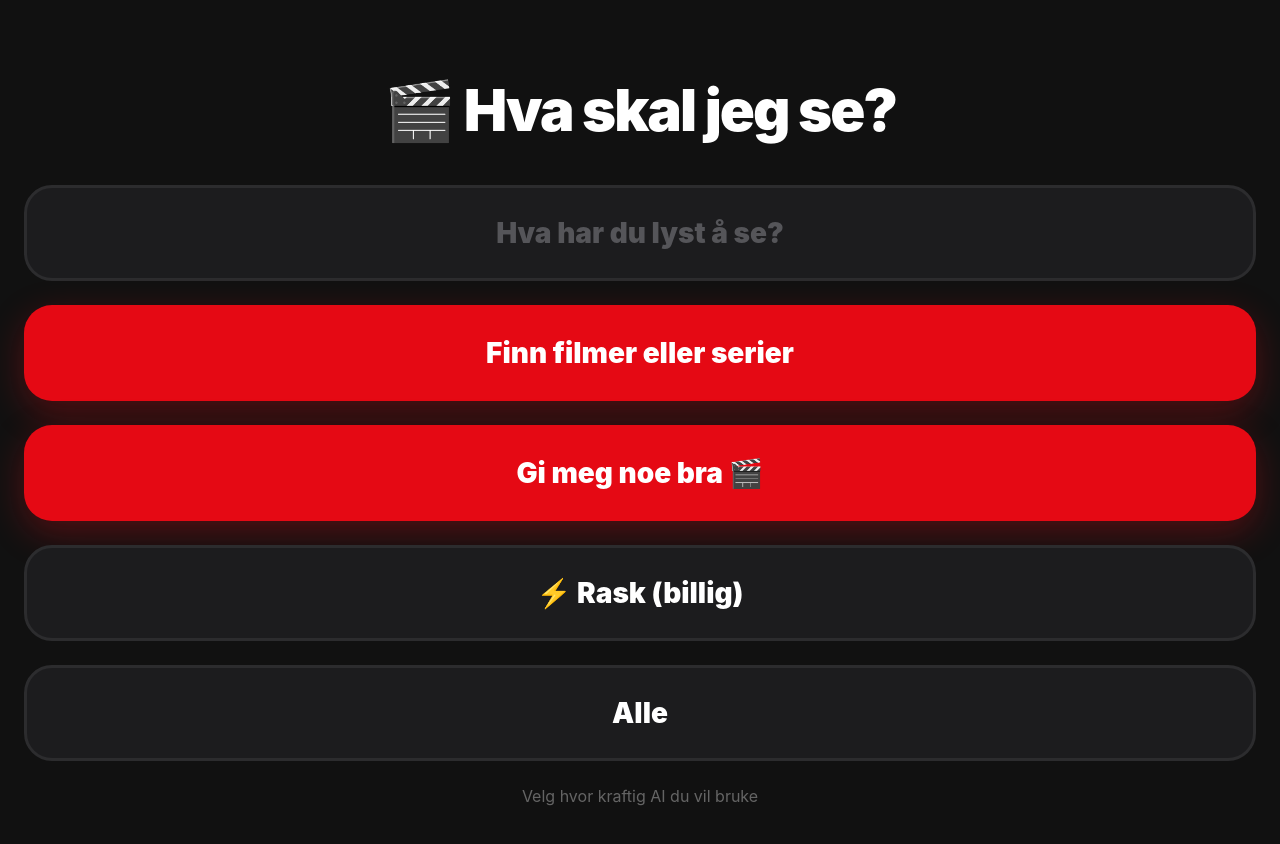
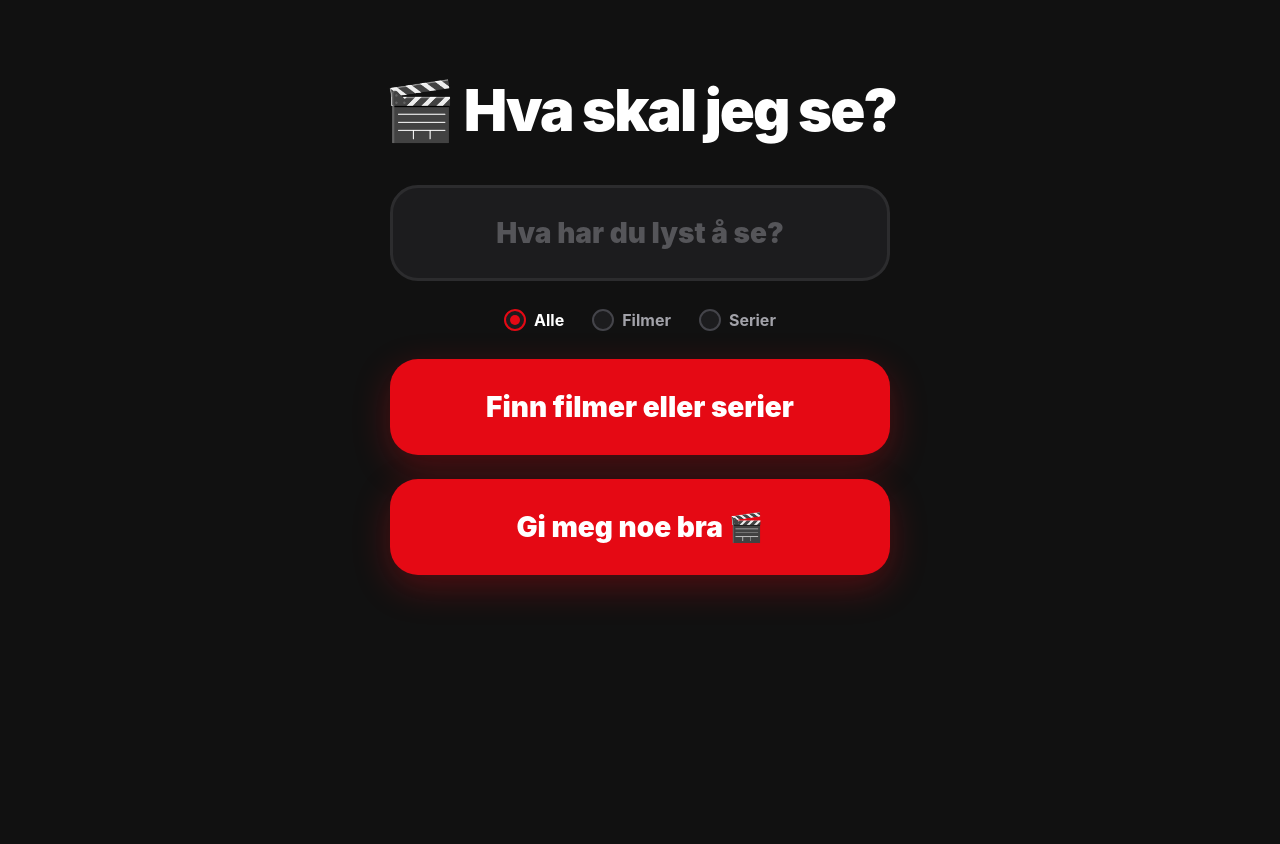
Before and after one commit to hdybdahl94-rgb/movie-finder, a React (Vite) app: page / in a window 1280 px wide. Shown: the top 844 px of the page. After the commit the page ends 800 px from the top, so only its background shows below. Built offline with nearby package versions, Linux system fonts and the light colour scheme.

Commit message:
mobil fiks

```diff
--- a/api/recommendations.js
+++ b/api/recommendations.js
@@ -250,8 +250,8 @@ export default async function handler(req, res) {
 
         // 1. Be Gemini foreslå titler
         const geminiResponse = await fetch(
-            `https://generativelanguage.googleapis.com/v1beta/models/${model || "gemini-3.1-flash-lite"
-            }:generateContent?key=${GEMINI_API_KEY}`,
+            `https://generativelanguage.googleapis.com/v1beta/models/gemini-3.1-flash-lite
+            :generateContent?key=${GEMINI_API_KEY}`,
             {
                 method: "POST",
                 headers: {
--- a/src/App.jsx
+++ b/src/App.jsx
@@ -126,6 +126,7 @@ export default function App() {
                         askAI();
                     }}
                 >
+                    {/* 1. Det store tekstfeltet */}
                     <input
                         value={input}
                         onChange={(e) => setInput(e.target.value)}
@@ -133,52 +134,51 @@ export default function App() {
                         autoFocus
                     />
 
+                    {/* 2. NYTT: Filter-chips (Lagt flatt rett under tekstfeltet) */}
+                    <div className="filter-group">
+                        <label className="checkbox-container">
+                            <input
+                                type="radio"
+                                name="mediaFilter"
+                                value="all"
+                                checked={filter === "all"}
+                                onChange={(e) => setFilter(e.target.value)}
+                            />
+                            <span className="checkmark">Alle</span>
+                        </label>
+
+                        <label className="checkbox-container">
+                            <input
+                                type="radio"
+                                name="mediaFilter"
+                                value="movie"
+                                checked={filter === "movie"}
+                                onChange={(e) => setFilter(e.target.value)}
+                            />
+                            <span className="checkmark">Filmer</span>
+                        </label>
+
+                        <label className="checkbox-container">
+                            <input
+                                type="radio"
+                                name="mediaFilter"
+                                value="tv"
+                                checked={filter === "tv"}
+                                onChange={(e) => setFilter(e.target.value)}
+                            />
+                            <span className="checkmark">Serier</span>
+                        </label>
+                    </div>
+
+                    {/* 3. Hovedknappene */}
                     <button type="submit" disabled={loading}>
                         {loading ? "Laster..." : "Finn filmer eller serier"}
                     </button>
 
-                    <button className="btn-primary" onClick={handleRandom}>
+                    <button type="button" className="btn-primary" onClick={handleRandom}>
                         Gi meg noe bra 🎬
                     </button>
-
                 </form>
-
-                {/* Modellvalg */}
-                <div style={{ marginTop: "12px" }}>
-                    <select
-                        value={model}
-                        onChange={(e) => setModel(e.target.value)}
-                    >
-                        {MODELS.map((m) => (
-                            <option key={m.id} value={m.id}>
-                                {m.label}
-                            </option>
-                        ))}
-                    </select>
-                </div>
-
-                {/* Filter */}
-                <div style={{ marginTop: "10px", marginBottom: "10px" }}>
-                    <select
-                        value={filter}
-                        onChange={(e) => setFilter(e.target.value)}
-                    >
-                        <option value="all">Alle</option>
-                        <option value="movie">🎬 Kun filmer</option>
-                        <option value="tv">📺 Kun serier</option>
-                    </select>
-                </div>
-
-                <p
-                    style={{
-                        fontSize: "12px",
-                        opacity: 0.7,
-                        marginTop: "6px",
-                        marginBottom: "16px"
-                    }}
-                >
-                    Velg hvor kraftig AI du vil bruke
-                </p>
 
                 {error && (
                     <div
@@ -194,6 +194,7 @@ export default function App() {
                     </div>
                 )}
 
+                {/* Resultatvisning */}
                 <div className="results">
                     {result
                         .filter((movie) => {
@@ -248,14 +249,10 @@ export default function App() {
                                         )}
                                     </div>
 
-                                    {movie.providers &&
-                                        movie.providers.length > 0 ? (
+                                    {movie.providers && movie.providers.length > 0 ? (
                                         <div className="watch-section">
                                             <p className="watch-label">
-                                                {getProviderLabel(
-                                                    movie.providerType
-                                                )}
-                                                :
+                                                {getProviderLabel(movie.providerType)}:
                                             </p>
 
                                             <div className="providers">
--- a/src/style.css
+++ b/src/style.css
@@ -20,75 +20,154 @@ html, body, #root {
 }
 
 /* ==========================================================================
-   2. CONTAINER & LAYOUT (Sluppet helt fri til kantene)
+   2. CONTAINER & LAYOUT (Full skjermbredde for listevisning)
    ========================================================================== */
-.container.empty {
+.container {
   width: 100% !important;
-  height: 100% !important;
-  min-height: 100dvh !important;
-  display: flex !important;
-  flex-direction: column !important;
-  background-color: #111111 !important;
-  padding: 0 24px !important;
+  max-width: 1200px !important; /* Lar resultatene bruke hele skjermbredden */
+  margin: 0 auto !important;
+  padding: 24px 16px !important;
   box-sizing: border-box !important;
 }
 
-.container.empty .content {
+/* Når appen er tom (før søk) sentreres innholdet vertikalt */
+.container.empty {
+  min-height: 80vh !important;
+  display: flex !important;
+  flex-direction: column !important;
+  justify-content: center !important;
+  align-items: center !important;
+  padding: 0 24px !important;
+}
+
+.container .content {
   display: flex !important;
   flex-direction: column !important;
   width: 100% !important;
-  height: 100% !important;
   flex-grow: 1 !important;
   justify-content: flex-start !important;
-  /* Økt gap til 24px så de massive knappene ikke føles "kvalt" */
   gap: 24px !important;
 }
 
 /* ==========================================================================
    3. MASSIV OVERSKRIFT
    ========================================================================== */
-.container.empty h1 {
-  /* Justert til 10% av skjermhøyden så de giga knappene under får god plass */
-  margin-top: 10dvh !important;
+.container h1 {
+  margin-top: 5dvh !important;
   margin-bottom: 20px !important;
-
-  font-size: 58px !important; /* Ekstremt tung og cinematic tittel */
+  font-size: 58px !important;
   font-weight: 900 !important;
   text-align: center !important;
   line-height: 1.05 !important;
   letter-spacing: -2px !important;
 }
 
+.container.empty h1 {
+  margin-top: 10dvh !important;
+}
+
 /* ==========================================================================
-   4. FORMKONTROLLER & GRUPPERING
+   4. FORM & RADIOMENY (Kompakt og sentrert på toppen)
    ========================================================================== */
-.container.empty form {
+.container form {
   display: flex !important;
   flex-direction: column !important;
-  gap: 24px !important; /* Matcher gapet på utsiden perfekt */
+  gap: 24px !important;
   width: 100% !important;
+  max-width: 500px !important; /* Holder søkefeltdelen kompakt og sentrert */
+  margin: 0 auto !important;
+}
+
+/* Filtergruppe for radioknapper */
+.container .filter-group {
+  display: flex !important;
+  flex-direction: row !important;
+  justify-content: center !important;
+  gap: 28px !important;
+  width: 100% !important;
+  padding: 4px 0 !important;
+}
+
+.container .checkbox-container {
+  display: flex !important;
+  align-items: center !important;
+  gap: 8px !important;
+  cursor: pointer !important;
+  user-select: none !important;
+}
+
+/* Selve radio-sirkelen */
+.container .checkbox-container input[type="radio"] {
+  appearance: none !important;
+  -webkit-appearance: none !important;
+  height: 22px !important;
+  width: 22px !important;
   margin: 0 !important;
+  border: 2px solid #44444a !important;
+  border-radius: 50% !important;
+  background-color: #1c1c1e !important;
+  display: flex !important;
+  align-items: center !important;
+  justify-content: center !important;
+  transition: all 0.15s ease !important;
+}
+
+/* Rød prikk inni radioknapp */
+.container .checkbox-container input[type="radio"]::after {
+  content: "" !important;
+  width: 10px !important;
+  height: 10px !important;
+  border-radius: 50% !important;
+  background-color: #e50914 !important;
+  display: block !important;
+  transform: scale(0) !important;
+  transition: transform 0.12s ease !important;
+}
+
+.container .checkbox-container input[type="radio"]:checked {
+  border-color: #e50914 !important;
+}
+
+.container .checkbox-container input[type="radio"]:checked::after {
+  transform: scale(1) !important;
+}
+
+/* Teksten til radioknappene */
+.container .checkmark {
+  display: inline !important;
+  height: auto !important;
+  background: none !important;
+  border: none !important;
+  box-shadow: none !important;
+  color: #a2a2a9 !important;
+  font-size: 16px !important;
+  font-weight: 700 !important;
+}
+
+.container .checkbox-container input[type="radio"]:checked ~ .checkmark {
+  color: #ffffff !important;
 }
 
 /* Nullstiller wrapper-divene til dropdown-menyene */
-.container.empty .content > div {
+.container .content > div {
   width: 100% !important;
   margin: 0 !important;
   padding: 0 !important;
 }
 
 /* Bunnteksten pushes helt til bunnen av skjermen */
-.container.empty .content > p {
+.container .content > p {
   font-size: 16px !important;
   opacity: 0.35 !important;
   text-align: center !important;
   line-height: 1.4 !important;
   margin-top: auto !important;
   margin-bottom: 0 !important;
+  padding-top: 40px !important;
   padding-bottom: 40px !important;
 }
 
-/* Skjuler resultatboksen i denne tilstanden */
+/* Skjuler resultatboksen kun i tom tilstand */
 .container.empty .results {
   display: none !important;
 }
@@ -96,14 +175,14 @@ html, body, #root {
 /* ==========================================================================
    5. GIGANTISKE APPFELT OG KNAPPER (Maksimal Touch-UX)
    ========================================================================== */
-.container.empty input,
-.container.empty button,
-.container.empty select {
+.container input,
+.container button,
+.container select {
   width: 100% !important;
-  height: 96px !important;          /* Nå snakker vi! 96px høyde fyller skjermen brutalt bra */
-  border-radius: 28px !important;   /* Enda dypere og rundere hjørner for å matche den massive stilen */
-  font-size: 28px !important;       /* Giga skriftstørrelse som er umulig å misse */
-  font-weight: 900 !important;      /* Maksimal fontvekt for et kompromissløst uttrykk */
+  height: 96px !important;          /* 96px høyde fyller skjermen brutalt bra */
+  border-radius: 28px !important;   /* Dype, runde hjørner som matcher den massive stilen */
+  font-size: 28px !important;       /* Giga skriftstørrelse */
+  font-weight: 900 !important;      /* Maksimal fontvekt */
   font-family: inherit !important;
   box-sizing: border-box !important;
   border: none !important;
@@ -117,27 +196,109 @@ html, body, #root {
 }
 
 /* Tekstfeltet og Dropdown-menyene */
-.container.empty input,
-.container.empty select {
+.container input,
+.container select {
   background-color: #1c1c1e !important;
   color: #ffffff !important;
-  border: 3.5px solid #2c2c2e !important; /* Tykkere ramme så det står i stil med størrelsen */
+  border: 3.5px solid #2c2c2e !important;
 }
 
-.container.empty input::placeholder {
+.container input::placeholder {
   color: #555559 !important;
 }
 
 /* De røde Netflix-knappene */
-.container.empty button {
+.container button {
   background-color: #e50914 !important;
   color: #ffffff !important;
   cursor: pointer !important;
-  box-shadow: 0 12px 36px rgba(229, 9, 20, 0.3); /* Tyngre skygge for de store knappene */
+  box-shadow: 0 12px 36px rgba(229, 9, 20, 0.3);
   transition: transform 0.1s ease;
 }
 
-.container.empty button:active {
+.container button:active {
   background-color: #b80710 !important;
-  transform: scale(0.96) !important; /* Litt mer merkbar klikk-respons siden knappen er større */
+  transform: scale(0.96) !important;
 }
+
+/* ==========================================================================
+   6. FILM- OG SERIERESULTATER (Full bredde listevisning under hverandre)
+   ========================================================================== */
+.results {
+  display: flex !important;
+  flex-direction: column !important; /* Tvinger kortene strengt under hverandre */
+  gap: 16px !important; /* Jevnt mellomrom mellom kortene */
+  width: 100% !important; /* Tar 100% av den nye, brede containeren */
+  margin-top: 40px !important;
+  padding-bottom: 60px !important;
+}
+
+/* Hvert enkelt filmkort strekker seg over hele bredden */
+.results > div {
+  display: grid !important;
+  /* Bildet låses til 100px, all info tar resten av den brede skjermen */
+  grid-template-columns: 100px 1fr !important;
+  column-gap: 20px !important;
+  row-gap: 2px !important;
+
+  background: #18181b !important;
+  border: 1px solid #27272a !important;
+  border-radius: 12px !important;
+  padding: 16px !important;
+  width: 100% !important;
+  box-sizing: border-box !important;
+  align-items: start !important;
+}
+
+/* Fikser filmplakaten på venstre side */
+.results > div > img:first-of-type {
+  grid-column: 1 !important;
+  grid-row: 1 / span 20 !important; /* Låser bildet uforstyrret i sin kolonne */
+  width: 100px !important;
+  height: 150px !important; /* Perfekt, solid 2:3-format */
+  object-fit: cover !important;
+  border-radius: 8px !important;
+  margin: 0 !important;
+  box-shadow: 0 4px 12px rgba(0, 0, 0, 0.5) !important;
+}
+
+/* Tvinger all tekst, info og logoer over i høyre kolonne */
+.results > div > *:not(img:first-of-type) {
+  grid-column: 2 !important;
+}
+
+/* Justering av titler */
+.results h2, .results h3, .results strong {
+  font-size: 18px !important; /* Litt mer tilstede siden vi har god plass */
+  color: #ffffff !important;
+  font-weight: 700 !important;
+  line-height: 1.3 !important;
+  margin: 0 0 6px 0 !important;
+}
+
+/* Beskrivelse og metadata (IMDb osv.) */
+.results p, .results span {
+  font-size: 14px !important;
+  color: #a1a1aa !important;
+  line-height: 1.5 !important;
+  margin: 0 0 6px 0 !important;
+}
+
+/* Sørger for at "Se på:"-teksten får litt luft over seg */
+.results p:has(img), .results div:has(img) {
+  margin-top: 10px !important;
+}
+
+/* Strømmetjeneste-logoer (Viaplay, Netflix osv.) */
+.results img[alt*="Viaplay"],
+.results img[alt*="Netflix"],
+.results img[alt*="Showtime"],
+.results img[alt*="Strim"],
+.results div[style*="background-image"] {
+  width: 24px !important;
+  height: 24px !important;
+  display: inline-block !important;
+  margin-right: 8px !important;
+  border-radius: 6px !important;
+  vertical-align: middle !important;
+}
```
